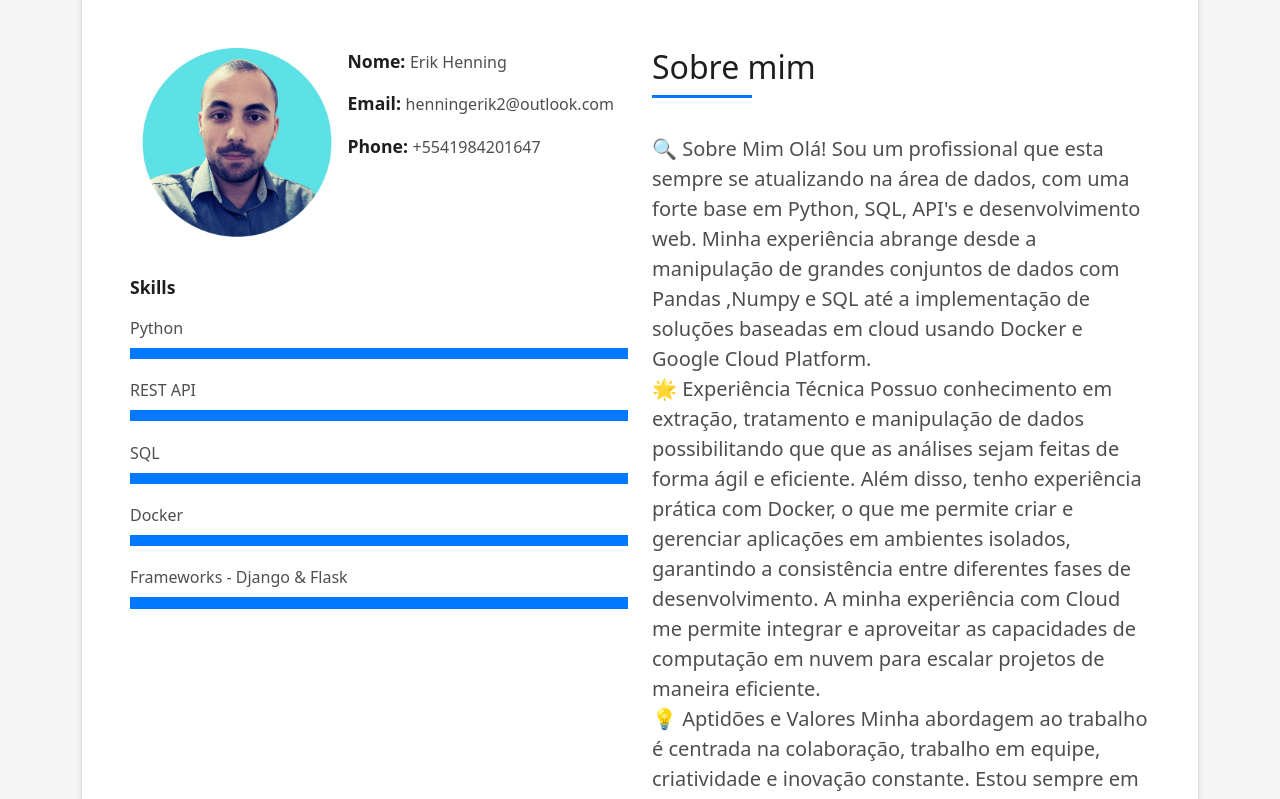
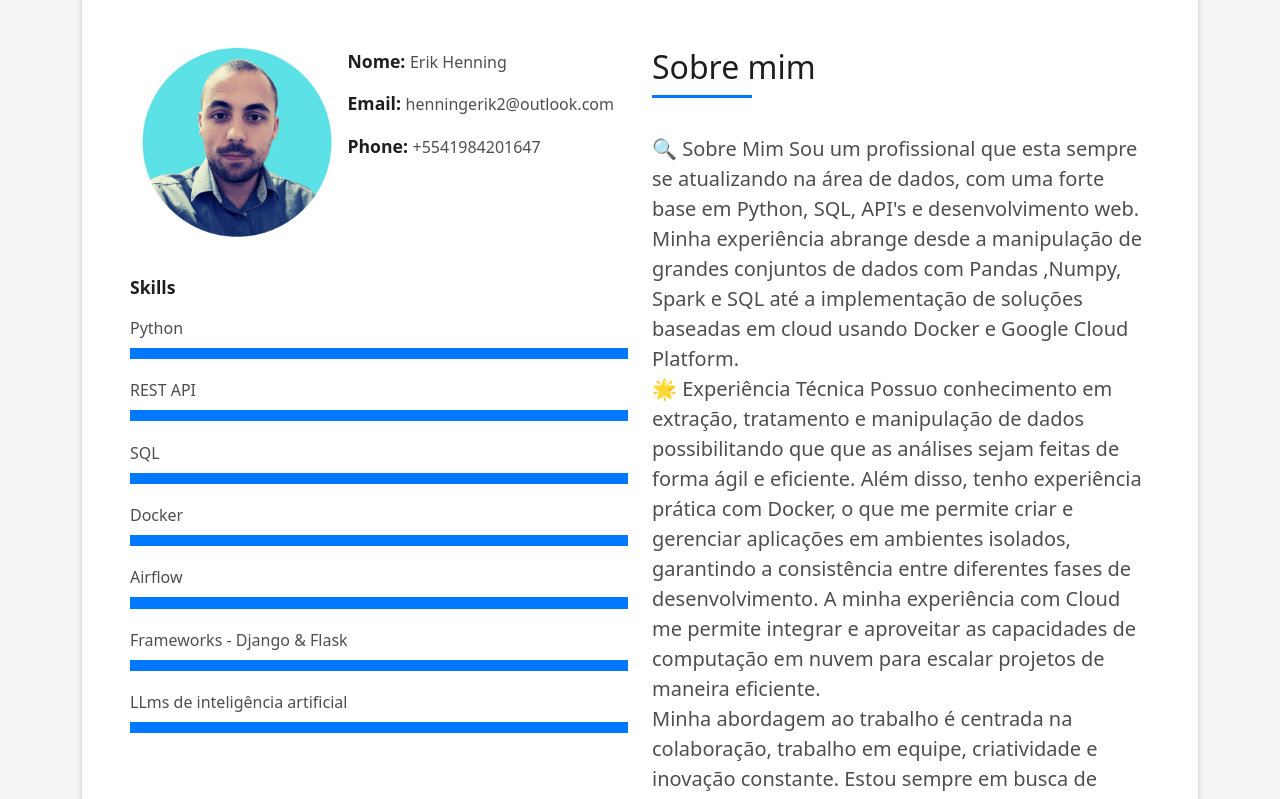
Before and after one commit to ErikHenning927/portfolio-, a plain HTML site: page index.html in a window 1280 px wide. Shown: the part 880-1679 px from the top of the page. Drawn offline with Linux system fonts and the light colour scheme.

Commit message:
ajustes index

```diff
--- a/index.html
+++ b/index.html
@@ -112,7 +112,15 @@
                     <div class="progress">
                       <div class="progress-bar" role="progressbar" style="width: 100%;" aria-valuenow="100" aria-valuemin="0" aria-valuemax="100"></div>
                     </div>
+                    <span>Airflow</span> <span class="pull-right"></span>
+                    <div class="progress">
+                      <div class="progress-bar" role="progressbar" style="width: 100%;" aria-valuenow="100" aria-valuemin="0" aria-valuemax="100"></div>
+                    </div>
                     <span>Frameworks - Django & Flask</span> <span class="pull-right"></span>
+                    <div class="progress">
+                      <div class="progress-bar" role="progressbar" style="width: 100%" aria-valuenow="90" aria-valuemin="0" aria-valuemax="100"></div>
+                    </div>
+                    <span>LLms de inteligência artificial</span> <span class="pull-right"></span>
                     <div class="progress">
                       <div class="progress-bar" role="progressbar" style="width: 100%" aria-valuenow="90" aria-valuemin="0" aria-valuemax="100"></div>
                     </div>
@@ -128,13 +136,12 @@
                     <p class="lead">
                       🔍 Sobre Mim
 
-Olá! Sou um profissional que esta sempre se atualizando na área de dados, com uma forte base em Python, SQL, API's e desenvolvimento web. Minha experiência abrange desde a manipulação de grandes conjuntos de dados com Pandas ,Numpy e SQL até a implementação de soluções baseadas em cloud usando Docker e Google Cloud Platform.
+Sou um profissional que esta sempre se atualizando na área de dados, com uma forte base em Python, SQL, API's e desenvolvimento web. Minha experiência abrange desde a manipulação de grandes conjuntos de dados com Pandas ,Numpy, Spark e SQL até a implementação de soluções baseadas em cloud usando Docker e Google Cloud Platform.
 <br>
 🌟 Experiência Técnica
 
 Possuo conhecimento em extração, tratamento e manipulação de dados possibilitando que que as análises sejam feitas de forma ágil e eficiente. Além disso, tenho experiência prática com Docker, o que me permite criar e gerenciar aplicações em ambientes isolados, garantindo a consistência entre diferentes fases de desenvolvimento. A minha experiência com Cloud me permite integrar e aproveitar as capacidades de computação em nuvem para escalar projetos de maneira eficiente.
 <br>
-💡 Aptidões e Valores
 
 Minha abordagem ao trabalho é centrada na colaboração, trabalho em equipe, criatividade e inovação constante. Estou sempre em busca de novos desafios e oportunidades para aplicar minha paixão por dados e tecnologia para resolver problemas complexos e gerar valor.
                     </p>
```
